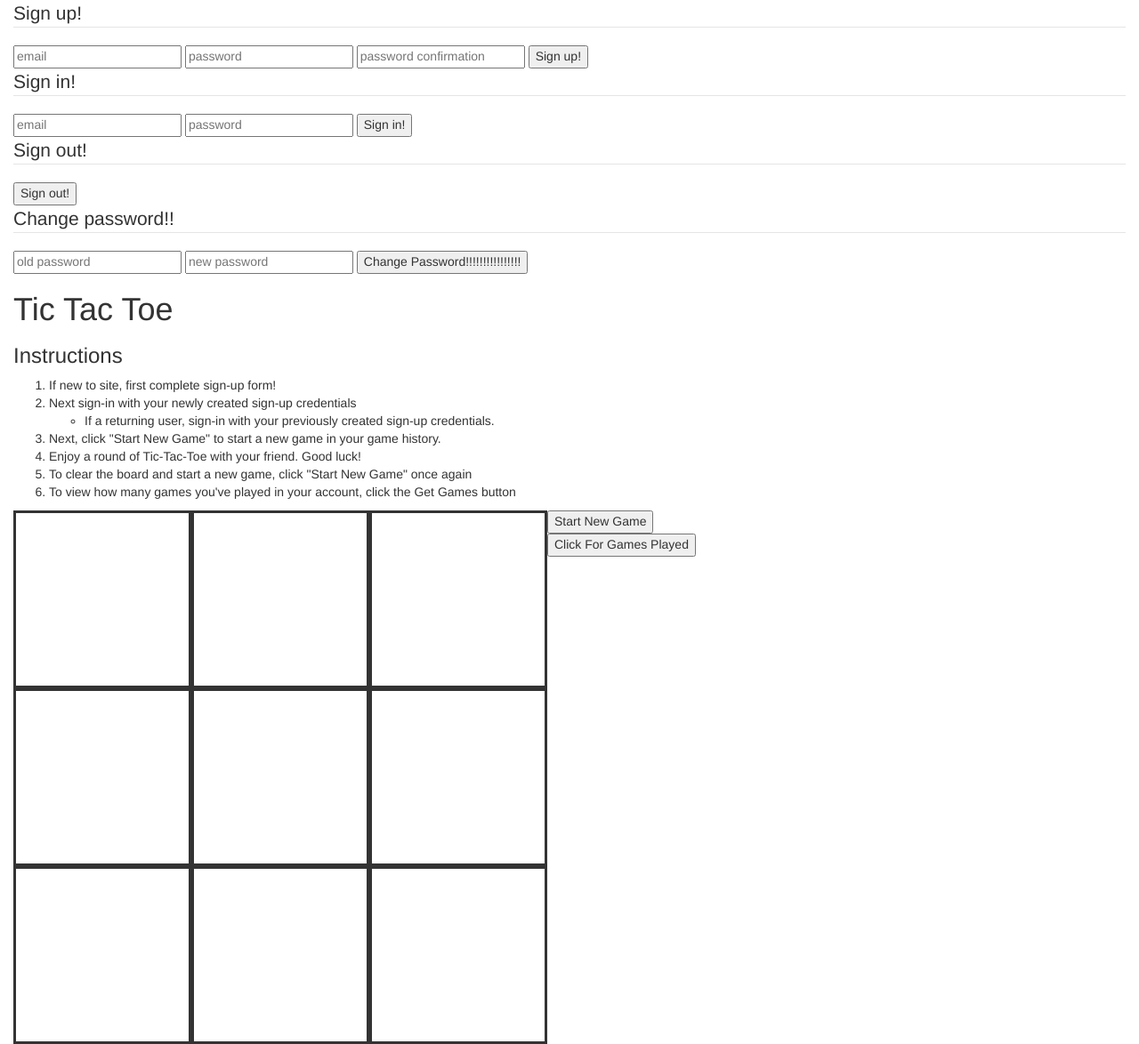
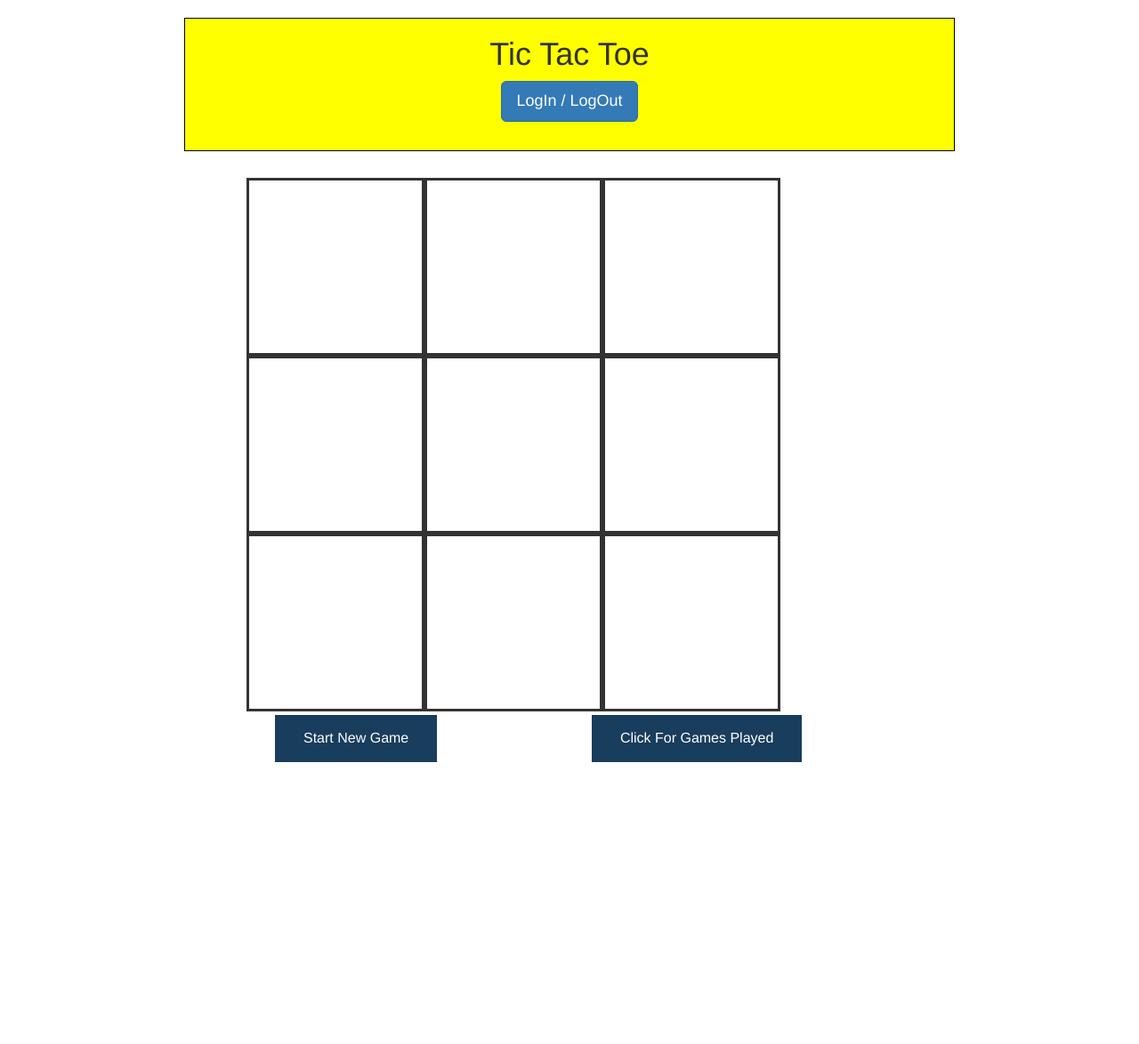
Before and after one commit to mattb5/game-project-client, a website: page index.html in a window 1280 px wide. Shown: the whole page at 89% size. After the commit the page ends 871 px from the top, so only its background shows below. Drawn offline with Linux system fonts and the light colour scheme.

Commit message:
cleaning up html

```diff
--- a/assets/styles/style.css
+++ b/assets/styles/style.css
@@ -1,10 +1,29 @@
-section {
+body{
+  text-align: center;
+  max-width: 70%;
+}
+
+header {
+  margin-top: 20px;
+  background-color: yellow;
+  width: 100%;
+  height: 150px;
+  border: 1px solid black;
+}
+
+.game-board {
   /*position: static;*/
-  min-width: 650px;
+  /*min-width: 650px;*/
+  /*margin-top: 30px;
+  margin-bottom: 30px;*/
+  margin: 30px auto;
+  margin-left: 70px;
+  /*float: center;*/
+  /*width: 100%;*/
 
 }
 
-div {
+section > div {
   width: 200px;
   height: 200px;
   border-width: 3px;
@@ -12,6 +31,35 @@ div {
   float: left;
 }
 
+footer {
+  width: 100%;
+  height: 150px;
+  margin-bottom: 20px;
+  background-color: yellow;
+}
+
+.buttons {
+  margin-top: 20px;
+  float: clear;
+}
+
+.button{
+  background-color: #193D5C;
+  border: none;
+  color: white;
+  padding: 15px 32px;
+  text-align: center;
+  text-decoration: none;
+  display: inline-block;
+  font-size: 16px;
+  margin: 4px 2px;
+  cursor: pointer;
+}
+
+.left-button{
+  margin-left: 100px;
+  float: left;
+}
 
 #divFour {
 	clear: both;
@@ -19,6 +67,10 @@ div {
 
 #divSeven{
 	clear: both;
+}
+
+.modal {
+  text-align: left;
 }
 
 .xBox {
--- a/index.html
+++ b/index.html
@@ -10,6 +10,30 @@
    </head>
 
     <body class="container-fluid">
+
+    <header>
+      <h1>Tic Tac Toe</h1>
+
+      <button type="button" class="btn btn-primary btn-lg" data-toggle="modal" data-target="#myModal">
+        LogIn / LogOut
+      </button>
+    </header>
+
+        <!-- Button trigger modal -->
+
+
+      <!-- Modal -->
+      <div class="modal fade" id="myModal" tabindex="-1" role="dialog" aria-labelledby="myModalLabel" aria-hidden="true">
+        <div class="modal-dialog" role="document">
+          <div class="modal-content">
+            <div class="modal-header">
+              <button type="button" class="close" data-dismiss="modal" aria-label="Close">
+                <span aria-hidden="true">&times;</span>
+              </button>
+              <h4 class="modal-title" id="myModalLabel"></h4>
+            </div>
+            <div class="modal-body">
+              <!-- start of modal content -->
               <form id="sign-up">
                 <fieldset>
                   <legend>Sign up!</legend>
@@ -45,10 +69,54 @@
                 </fieldset>
               </form>
 
+            </div>
+            <!-- <div class="modal-footer">
+              <button type="button" class="btn btn-secondary" data-dismiss="modal">Close</button>
+              <button type="button" class="btn btn-primary">Save changes</button>
+            </div> -->
+          </div>
+        </div>
+      </div>
+
+      <!-- <form id="sign-up">
+        <fieldset>
+          <legend>Sign up!</legend>
+          <input type ="text" name= "credentials[email]" placeholder="email">
+          <input type ="password" name= "credentials[password]" placeholder="password">
+          <input type ="password" name= "credentials[password_confirmation]" placeholder="password confirmation">
+          <input type="submit" name="submit" value="Sign up!">
+        </fieldset>
+      </form>
+
+      <form id="sign-in">
+        <fieldset>
+          <legend>Sign in!</legend>
+          <input type ="text" name= "credentials[email]" placeholder="email">
+          <input type ="password" name= "credentials[password]" placeholder="password">
+          <input type="submit" name="submit" value="Sign in!">
+        </fieldset>
+      </form>
+
+      <form id="sign-out">
+        <fieldset>
+          <legend>Sign out!</legend>
+          <input class="sign-out" type="submit" name="submit" value="Sign out!">
+        </fieldset>
+      </form>
+
+      <form id="change-password">
+        <fieldset>
+          <legend>Change password!!</legend>
+          <input type ="text" name= "passwords[old]" placeholder="old password">
+          <input type ="password" name= "passwords[new]" placeholder="new password">
+          <input type="submit" name="submit" value="Change Password!!!!!!!!!!!!!!!!">
+        </fieldset>
+      </form> -->
 
 
 
-      <h1>Tic Tac Toe</h1>
+
+      <!-- <h1>Tic Tac Toe</h1>
       <h3>Instructions</h3>
         <ol>
           <li>If new to site, first complete sign-up form!</li>
@@ -60,33 +128,39 @@
           <li>Enjoy a round of Tic-Tac-Toe with your friend.  Good luck!</li>
           <li>To clear the board and start a new game, click "Start New Game" once again</li>
           <li>To view how many games you've played in your account, click the Get Games button</li>
-        </ol>
+        </ol> -->
 
-      <section>
-        <div id='divOne'></div>
-        <div id='divTwo'></div>
-        <div id='divThree'></div>
 
-        <div id='divFour'></div>
-        <div id='divFive'></div>
-        <div id='divSix'></div>
+      <section class="game-board">
+        <div class='tic' id='divOne'></div>
+        <div class='tic' id='divTwo'></div>
+        <div class='tic' id='divThree'></div>
 
-        <div id='divSeven'></div>
-        <div id='divEight'></div>
-        <div id='divNine'></div>
+        <div class='tic' id='divFour'></div>
+        <div class='tic' id='divFive'></div>
+        <div class='tic' id='divSix'></div>
+
+        <div class='tic' id='divSeven'></div>
+        <div class='tic' id='divEight'></div>
+        <div class='tic' id='divNine'></div>
       </section>
+<!--start of button sections  -->
 
-      <form id ="resetButton">
-        <input type="submit" value="Start New Game">
+
+      <div class="buttons">
+          <form id ="resetButton" class="left-button">
+            <input type="submit" class="button" value="Start New Game">
           </form>
 
-      <!-- <form id ="create-game">
-        <input type="submit" value="Start New Game">
-      </form> -->
 
-      <form id ="get-games">
-        <input type="submit" value="Click For Games Played">
+
+          <form id ="get-games" class="right-button">
+            <input type="submit" class="button" value="Click For Games Played">
           </form>
+
+          <p id="GET-to-site">
+          </p>
+      </div>
 
                     <!-- <form id="get-game-by-id">
                       <fieldset>
@@ -96,8 +170,10 @@
                       </fieldset>
                     </form> -->
 
-      <p id="GET-to-site">
-      </p>
+
+<!-- <!end of button sections  -->
+
+
 
     </body>
 </html>
```
Lines whose indentation alone changed are shown as unchanged.
